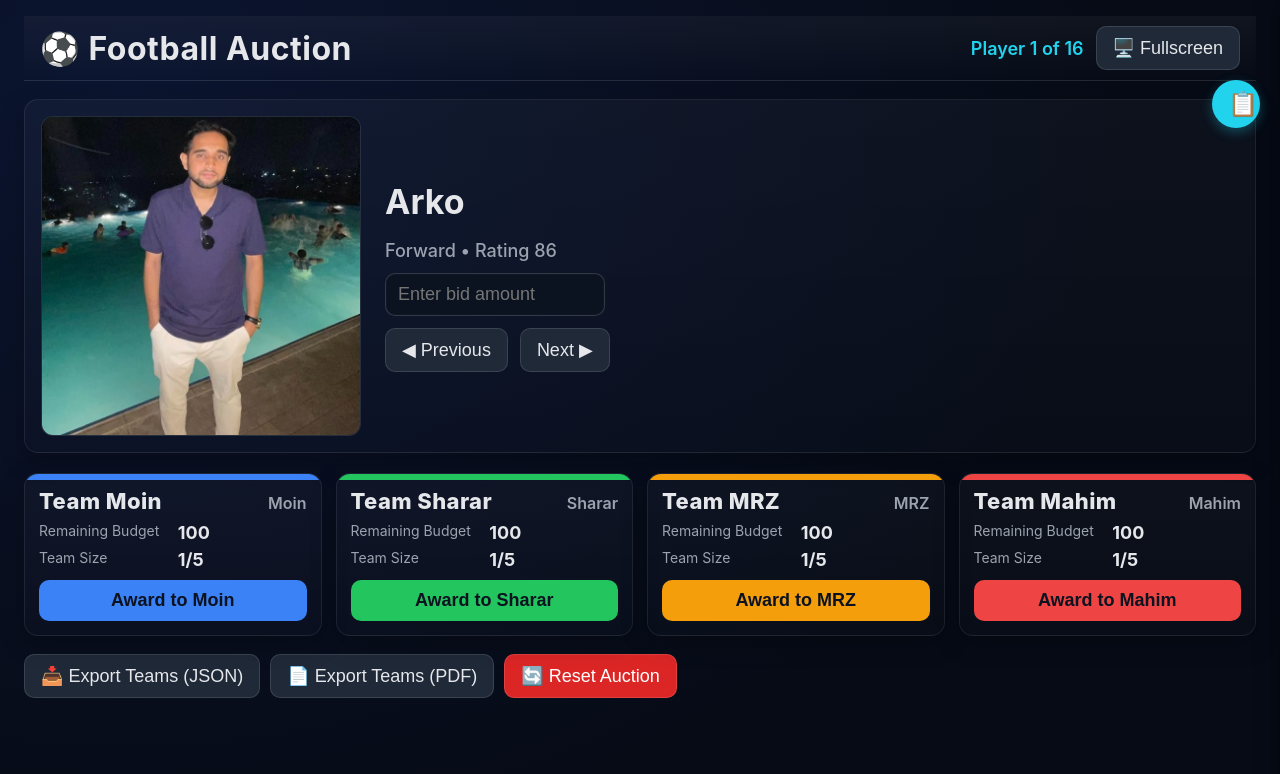
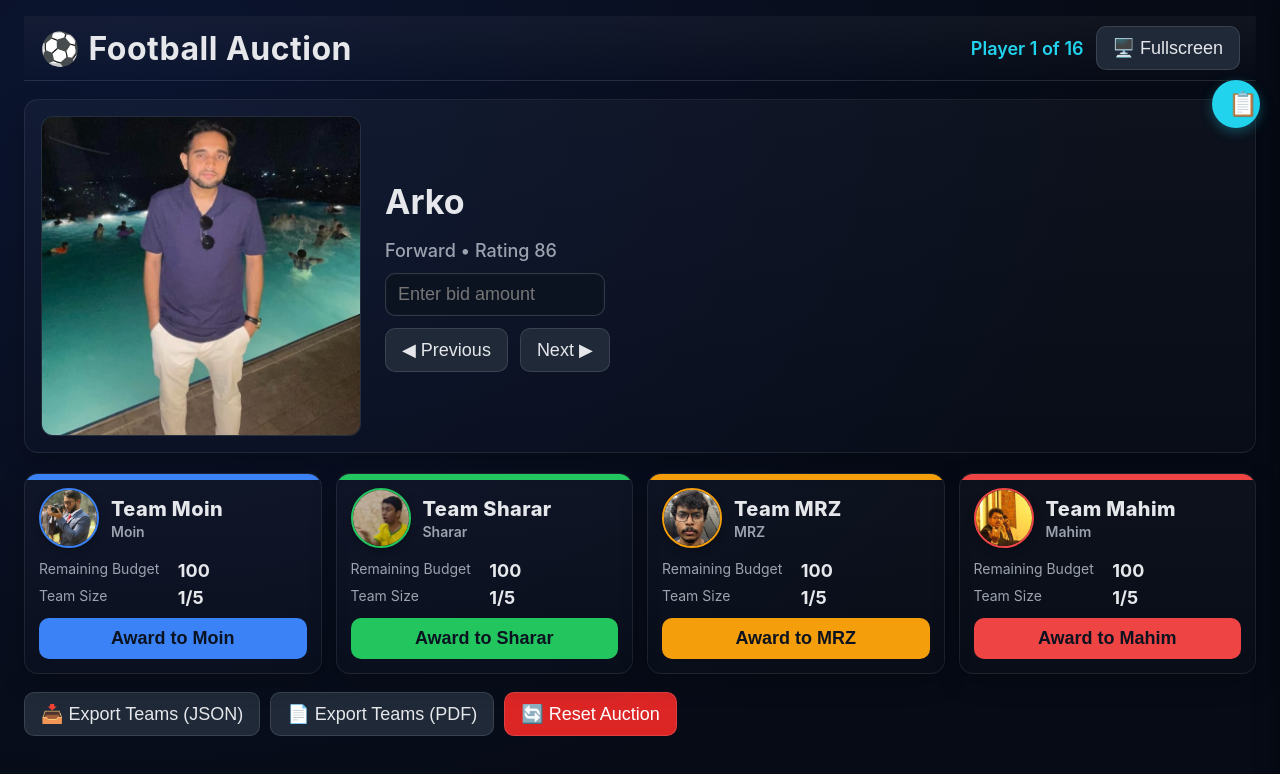
Before and after one commit to itzMRZ/football-auction, a plain HTML site: page index.html in a window 1280 px wide. Drawn offline with nearby package versions, Linux system fonts and the light colour scheme.

Commit message:
Add captain photos to captain cards
- Added circular captain photo to each team card
- Photos bordered with team color
- Automatically uses placeholder if photo missing
- Improved card layout with photo + info sections
- Better text overflow handling

```diff
--- a/script.js
+++ b/script.js
@@ -177,6 +177,23 @@ function buildCaptainCards() {
     const header = document.createElement("div");
     header.className = "captain-header";
 
+    // Captain photo
+    const photoDiv = document.createElement("div");
+    photoDiv.className = "captain-photo-wrap";
+    const photo = document.createElement("img");
+    photo.className = "captain-photo";
+    photo.src = `assets/${slug}.jpg`;
+    photo.alt = cap.name;
+    photo.onerror = () => {
+      photo.onerror = null;
+      photo.src = PLACEHOLDER_IMG;
+    };
+    photoDiv.appendChild(photo);
+
+    // Team info
+    const infoDiv = document.createElement("div");
+    infoDiv.className = "captain-info";
+
     const teamEl = document.createElement("div");
     teamEl.className = "team-name";
     teamEl.textContent = cap.teamName;
@@ -185,8 +202,11 @@ function buildCaptainCards() {
     capName.className = "captain-name";
     capName.textContent = cap.name;
 
-    header.appendChild(teamEl);
-    header.appendChild(capName);
+    infoDiv.appendChild(teamEl);
+    infoDiv.appendChild(capName);
+
+    header.appendChild(photoDiv);
+    header.appendChild(infoDiv);
 
     const stats = document.createElement("div");
     stats.className = "captain-stats";
--- a/styles.css
+++ b/styles.css
@@ -179,21 +179,52 @@ button:disabled {
 
 .captain-header {
   display: flex;
-  align-items: baseline;
-  justify-content: space-between;
-  margin-bottom: 8px;
+  align-items: center;
+  gap: 12px;
+  margin-bottom: 12px;
+}
+
+.captain-photo-wrap {
+  flex-shrink: 0;
+  width: 60px;
+  height: 60px;
+  border-radius: 50%;
+  overflow: hidden;
+  border: 2px solid var(--team, var(--accent));
+  background: linear-gradient(145deg, #0e1a2b, #0a1320);
+  box-shadow: 0 2px 8px rgba(0,0,0,0.3);
+}
+
+.captain-photo {
+  width: 100%;
+  height: 100%;
+  object-fit: cover;
+  display: block;
+}
+
+.captain-info {
+  flex: 1;
+  min-width: 0;
 }
 
 .team-name {
   font-weight: 800;
   letter-spacing: 0.4px;
-  font-size: clamp(16px, 2vw, 22px);
+  font-size: clamp(16px, 2vw, 20px);
+  line-height: 1.2;
+  overflow: hidden;
+  text-overflow: ellipsis;
+  white-space: nowrap;
 }
 
 .captain-name {
   font-weight: 600;
   color: var(--muted);
-  font-size: clamp(12px, 1.4vw, 16px);
+  font-size: clamp(11px, 1.3vw, 14px);
+  margin-top: 2px;
+  overflow: hidden;
+  text-overflow: ellipsis;
+  white-space: nowrap;
 }
 
 .captain-stats {
```
